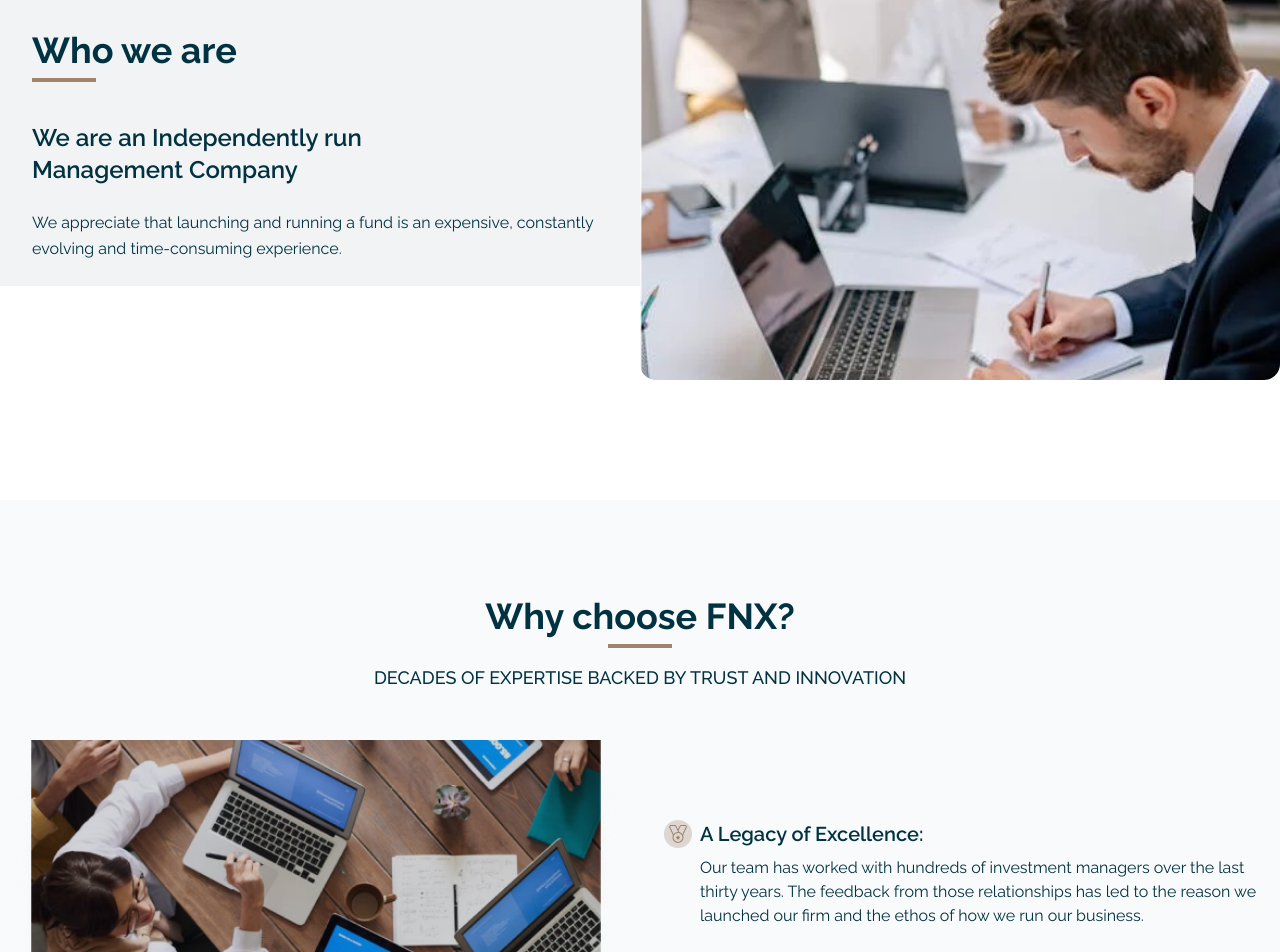
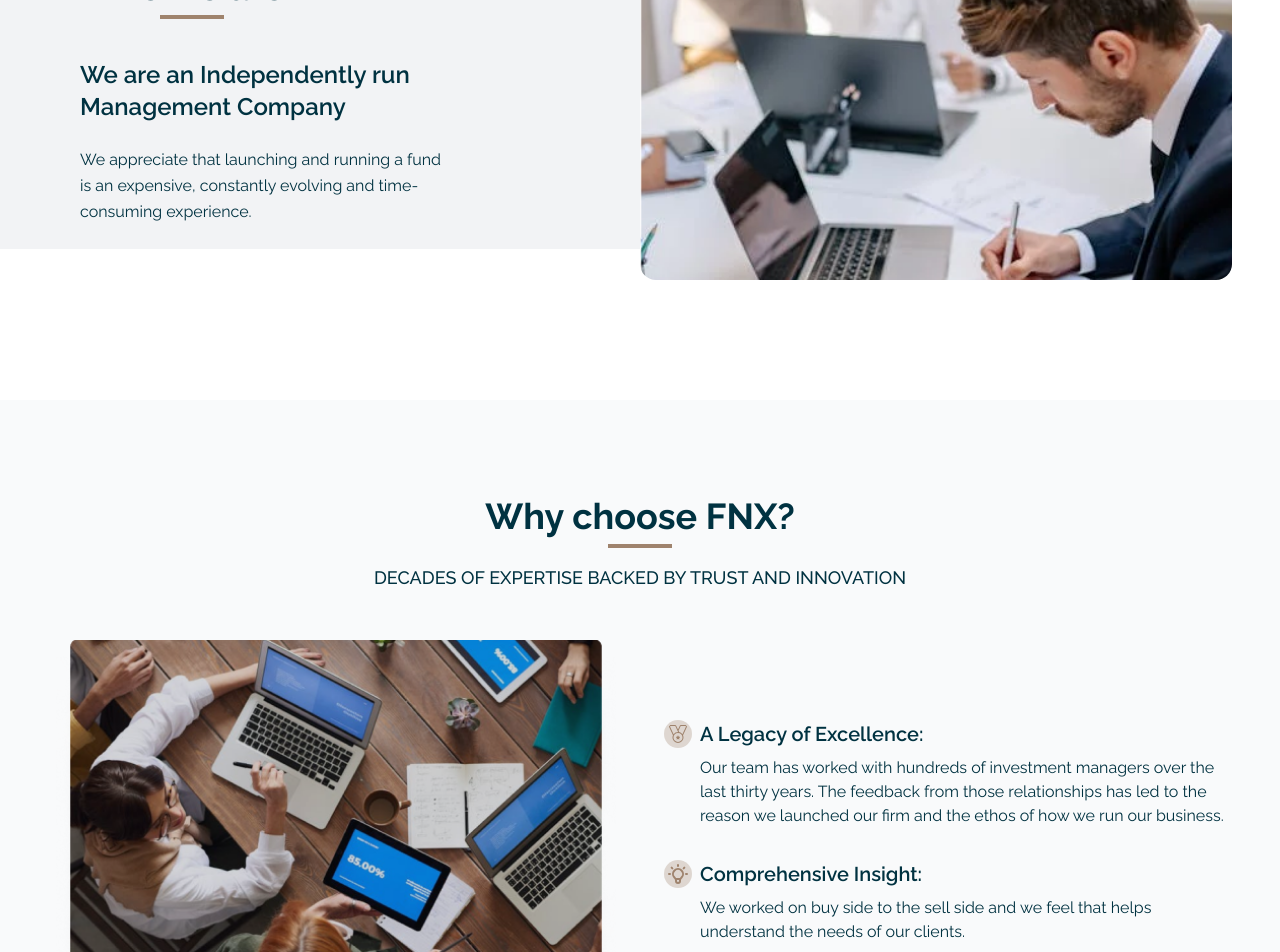
Before and after one commit to Sleeky-Programmers/fnx-website, a Next.js app: page / in a window 1280 px wide. Shown: the part 1040-1992 px from the top of the page. Built offline with nearby package versions, Linux system fonts and the light colour scheme.

Commit message:
fix: ui cleanup and updated components

```diff
--- a/src/app/page.tsx
+++ b/src/app/page.tsx
@@ -3,8 +3,8 @@
 import { GetStartedSection } from '@/components/buttons/cta-section';
 import { HeroSection } from '@/features/home-page/sections/hero-section';
 import { LogoAnimationSection } from '@/features/home-page/sections/logo-animation';
-import { WhoWeAreSection } from '@/features/home-page/sections/who-we-are/page';
-import { WhyChooseSection } from '@/features/home-page/sections/why-choose/page';
+import { WhoWeAreSection } from '@/features/home-page/sections/who-we-are';
+import { WhyChooseSection } from '@/features/home-page/sections/why-choose';
 
 
 export default function Home() {
--- a/src/app/services/page.tsx
+++ b/src/app/services/page.tsx
@@ -1,6 +1,4 @@
 
-import { Header } from "@/components/layout/header";
-import { Footer } from "@/components/layout/footer";
 import { ServicesHero } from "@/features/services-page/services-hero";
 import { ServicesTabs } from "@/features/services-page/services-tabs";
 
--- a/src/components/buttons/get-started-btn/index.tsx
+++ b/src/components/buttons/get-started-btn/index.tsx
@@ -4,7 +4,7 @@
 	return (
 		<Link
 			href="/contact"
-			className="bg-[#9F836D] text-white font-bold rounded-xl px-6 py-2
+			className="bg-[#9F836D] text-white font-semibold rounded-xl px-6 py-2
 				text-base sm:text-lg md:text-xl lg:text-2xl
 				w-fit md:w-[200px]
 				flex items-center justify-center
--- a/src/components/layout/menu-modal/index.tsx
+++ b/src/components/layout/menu-modal/index.tsx
@@ -46,7 +46,7 @@
                 <h2 className="text-2xl font-bold text-[#003241]">MENU</h2>
                 <button
                   onClick={onClose}
-                  className="p-2 text-gray-400 hover:text-[#001F3F] transition-colors"
+                  className="p-2 text-gray-700 font-semibold hover:text-[#001F3F] transition-colors"
                   aria-label="Close Menu"
                 >
                   <X className="h-6 w-6" />
@@ -64,10 +64,10 @@
                     <Link
                       href={item.href}
                       onClick={onClose}
-                      className="flex items-center gap-4 text-[#003241] group-hover:text-[#003241] transition-colors"
+                      className="flex items-center gap-2 text-[#003241] group-hover:text-[#003241] transition-colors"
                     >
                       <span className="text-md text-[#003241]">{item.id}</span>
-                      <span className="text-3xl font-semibold text-[#003241] group-hover:text-[#003241] transition-colors">
+                      <span className="text-4xl font-semibold text-[#003241] group-hover:text-[#003241] transition-colors">
                         {item.name}
                       </span>
                       <ChevronRight className="h-5 w-5 text-gray-400 opacity-0 group-hover:opacity-100 transition-opacity ml-auto" />
--- a/src/features/contact-page/index.tsx
+++ b/src/features/contact-page/index.tsx
@@ -44,7 +44,11 @@
               delay: 0.2,
             },
             {
-              icon: <FaEnvelope className="text-sm p-2 mb-2 h-10 w-10 rounded-full bg-white text-[#9F836D]" />,
+              icon: (
+                <div className="h-10 w-10 rounded-full bg-white flex items-center justify-center mb-2">
+                  <FaEnvelope className="text-[#9F836D] text-lg" />
+                </div>
+              ),
               title: "Email us",
               info: "enquiry@fnx.ie",
               delay: 0.4,
--- a/src/features/home-page/sections/who-we-are/page.tsx
+++ b/src/features/home-page/sections/who-we-are/index.tsx
@@ -17,21 +17,21 @@
         initial={{ opacity: 0 }}
         animate={isInView ? { opacity: 1 } : { opacity: 0 }}
         transition={{ duration: 0.8, ease: "easeOut" }}
-        className="space-y-6 bg-gray-200/50 w-full h-60%"
+        className="space-y-6 bg-gray-200/50 w-full h-50% "
       >
-        <div className="inline-block px-8 py-4 mt-10">
+        <div className="inline-block py-4 mt-10 mx-20">
           <h2 className="text-4xl font-bold text-[#003241] mb-2">
             Who we are
           </h2>
-          <div className="h-1 w-16 bg-[#9F836D]" />
+          <div className="h-1 w-16 bg-[#9F836D] mx-20" />
         </div>
 
-        <h3 className="text-2xl font-semibold text-[#003241] px-8">
+        <h3 className="text-2xl font-semibold text-[#003241] mx-20">
           We are an Independently run <br />Management Company
         </h3>
 
-        <p className="text-[#003241] leading-relaxed px-8 pb-6">
-          We appreciate that launching and running a fund is an expensive, constantly evolving and time-consuming experience.
+        <p className="text-[#003241] leading-relaxed mx-20 pb-6">
+          We appreciate that launching and running a fund < br/> is an expensive, constantly evolving and time- < br/>consuming experience.
         </p>
       </motion.div>
 
@@ -40,7 +40,7 @@
         initial={{ x: 100, opacity: 0 }}
         animate={isInView ? { x: 0, opacity: 1 } : { x: 100, opacity: 0 }}
         transition={{ duration: 0.8, ease: "easeOut", delay: 0.2 }}
-        className="relative h-[400px] lg:h-[500px] w-full overflow-hidden lg:mr-12 px-4"
+        className="relative h-[500px] lg:h-[400px] w-90vw overflow-hidden mr-[50px] lg:mr-12 px-4"
 
       >
         <Image
@@ -48,7 +48,7 @@
           alt="Team working together"
           fill
           className="object-cover rounded-2xl"
-          sizes="(max-width: 768px) 100vw, 50vw"
+          sizes="(max-width: 700px) 90vw, 50vw"
           priority
         />
       </motion.div>
--- a/src/features/home-page/sections/why-choose/page.tsx
+++ b/src/features/home-page/sections/why-choose/index.tsx
@@ -1,7 +1,6 @@
 "use client";
 
 import Image from "next/image";
-import { Trophy, LightbulbIcon, Users } from "lucide-react";
 import { PiHandshakeLight } from "react-icons/pi";
 import { HiOutlineLightBulb } from "react-icons/hi";
 import { CiMedal } from "react-icons/ci";
@@ -39,7 +38,7 @@
         </div>
 
         <div className="grid grid-cols-1 lg:grid-cols-2 gap-12 items-center">
-          <div className="relative h-[400px] lg:h-[500px] w-full overflow-hidden">
+          <div className="relative h-[400px] lg:h-[500px] w-80vw overflow-hidden ml-10">
             <Image
               src="/video-image.png"
               alt="Team collaboration"
@@ -52,15 +51,15 @@
 
           <div className="space-y-8">
             {features.map((feature, index) => (
-              <div key={index} className="flex gap-2">
+              <div key={index} className="flex gap-2 w-90% mr-10">
                 <div className="flex-shrink-0">
                   <feature.icon className="h-7 w-7 p-[2px] rounded-full bg-[#9f836d]/30 text-[#9F836D]" />
                 </div>
-                <div>
-                  <h3 className="text-xl font-semibold text-[#003241] mb-2">
+                <div className="">
+                  <h3 className="text-xl font-semibold text-[#003241] mb-2 text-left">
                     {feature.title}
                   </h3>
-                  <p className="text-[#003241]">
+                  <p className="text-[#003241] text-left">
                     {feature.description}
                   </p>
                 </div>
```
